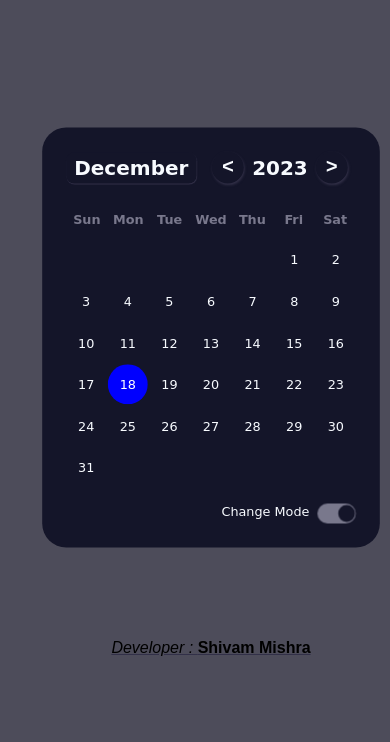
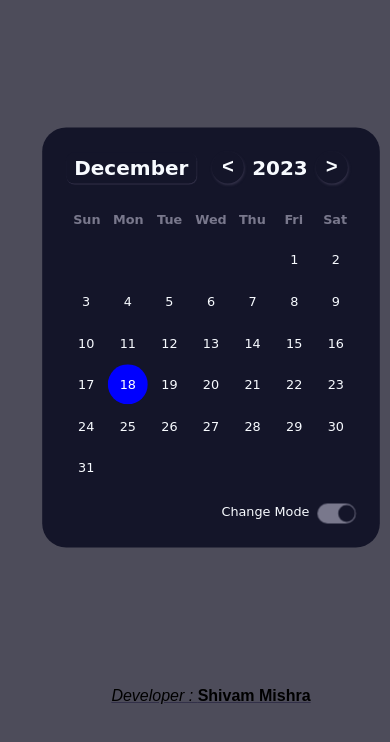
Before and after one commit to shivam-mishra108/Calender, a plain HTML site: page index.html in a window 390 px wide. Shown: the top 742 px of the page. Drawn offline with Linux system fonts and the light colour scheme.

Commit message:
updated styling of developer class

```diff
--- a/app.css
+++ b/app.css
@@ -319,7 +319,7 @@ body {
 /* ----------------media queries---------- */
 @media(max-width:1020px){
     .developer{
-      transform: translateY(-7rem);
+      transform: translateY(-4rem);
     }
 }
 @media(max-width:768px){
@@ -327,7 +327,7 @@ body {
         transform: scale(.8);
     }
     .developer{
-      transform: translateY(-7rem);
+      transform: translateY(-4rem);
     }
 }
 
```
